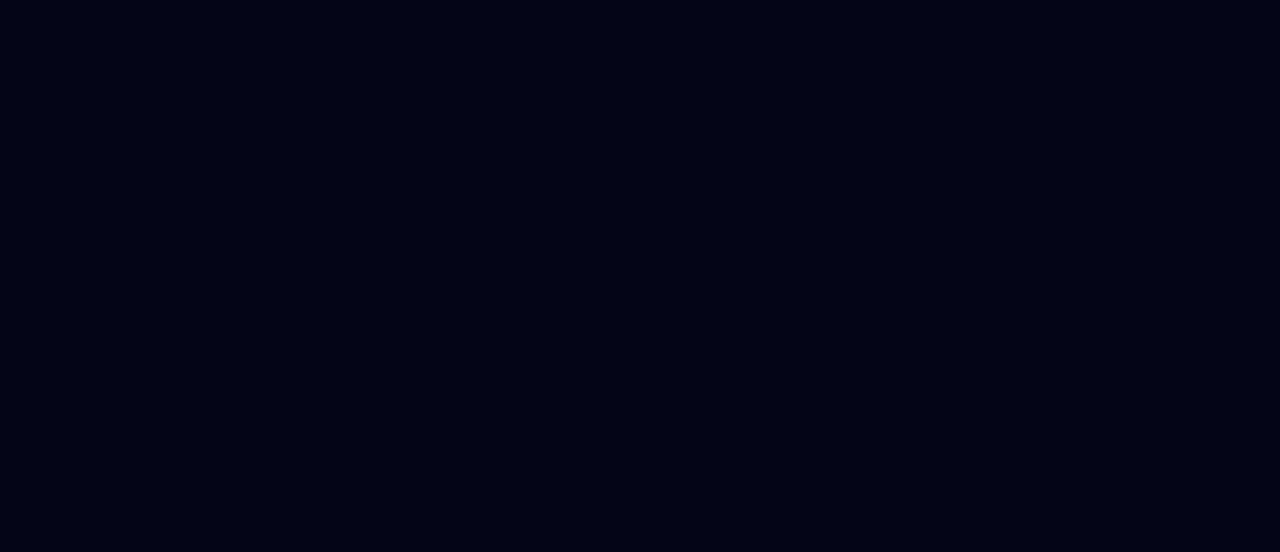
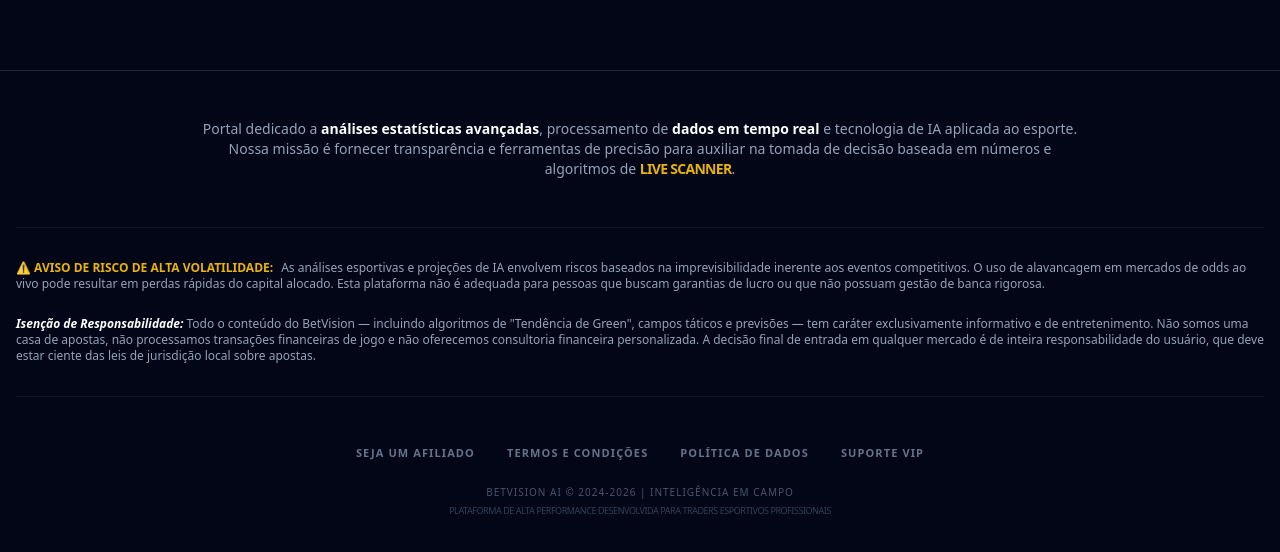
Before and after one commit to MegaMente157/betvision, a React (Vite) app: page / in a window 1280 px wide. Shown: the part 1444-1996 px from the top of the page. Before the commit the page ends 1434 px from the top, so only its background shows below. Built offline with nearby package versions, Linux system fonts and the light colour scheme; no server answers.

Commit message:
Atualização do site

```diff
--- a/src/App.tsx
+++ b/src/App.tsx
@@ -240,6 +240,51 @@
         </div>
       </main>
 
+
+      <footer className="bg-[#020617] border-t border-slate-800 text-slate-400 py-12 px-4 mt-20">
+        <div className="max-w-7xl mx-auto space-y-12">
+
+          {/* 1. TEXTO DE MISSÃO E AUTORIDADE */}
+          <div className="text-center space-y-4 max-w-4xl mx-auto">
+            <p className="text-xs md:text-sm leading-relaxed">
+              Portal dedicado a <span className="text-white font-bold">análises estatísticas avançadas</span>, processamento de <span className="text-white font-bold">dados em tempo real</span> e tecnologia de IA aplicada ao esporte.
+              Nossa missão é fornecer transparência e ferramentas de precisão para auxiliar na tomada de decisão baseada em números e algoritmos de <span className="text-yellow-500 font-bold uppercase tracking-tighter">Live Scanner</span>.
+            </p>
+          </div>
+
+          {/* 2. AVISOS LEGAIS (CONFORME CONTEÚDO DE TRADING ESPORTIVO) */}
+          <div className="space-y-6 text-[10px] md:text-xs leading-relaxed border-y border-slate-800/50 py-8">
+            <p>
+              <span className="text-yellow-500 font-bold uppercase mr-2">⚠️ Aviso de Risco de Alta Volatilidade:</span>
+              As análises esportivas e projeções de IA envolvem riscos baseados na imprevisibilidade inerente aos eventos competitivos. O uso de alavancagem em mercados de odds ao vivo pode resultar em perdas rápidas do capital alocado. Esta plataforma não é adequada para pessoas que buscam garantias de lucro ou que não possuam gestão de banca rigorosa.
+            </p>
+            <p>
+              <span className="text-white font-bold italic">Isenção de Responsabilidade:</span> Todo o conteúdo do BetVision — incluindo algoritmos de "Tendência de Green", campos táticos e previsões — tem caráter exclusivamente informativo e de entretenimento. Não somos uma casa de apostas, não processamos transações financeiras de jogo e não oferecemos consultoria financeira personalizada. A decisão final de entrada em qualquer mercado é de inteira responsabilidade do usuário, que deve estar ciente das leis de jurisdição local sobre apostas.
+            </p>
+          </div>
+
+          {/* 3. LINKS E COPYRIGHT */}
+          <div className="flex flex-col items-center space-y-6">
+            <nav className="flex flex-wrap justify-center gap-x-8 gap-y-2 text-[11px] font-bold uppercase tracking-widest text-slate-500">
+              <a href="#" className="hover:text-yellow-500 transition">Seja um Afiliado</a>
+              <a href="#" className="hover:text-yellow-500 transition">Termos e Condições</a>
+              <a href="#" className="hover:text-yellow-500 transition">Política de Dados</a>
+              <a href="#" className="hover:text-yellow-500 transition">Suporte VIP</a>
+            </nav>
+
+            <div className="text-center space-y-1">
+              <p className="text-[10px] font-medium text-slate-600 uppercase tracking-widest">
+                BETVISION AI © 2024-2026 | INTELIGÊNCIA EM CAMPO
+              </p>
+              <p className="text-[9px] text-slate-700 uppercase tracking-tighter">
+                Plataforma de Alta Performance desenvolvida para Traders Esportivos Profissionais
+              </p>
+            </div>
+          </div>
+
+        </div>
+      </footer>
+
       {/* MODAL COM AVISO DE ATUALIZAÇÃO */}
       {selectedGame && (
         <div className="fixed inset-0 bg-black/95 backdrop-blur-md z-[100] flex items-center justify-center p-2 md:p-4">
```
